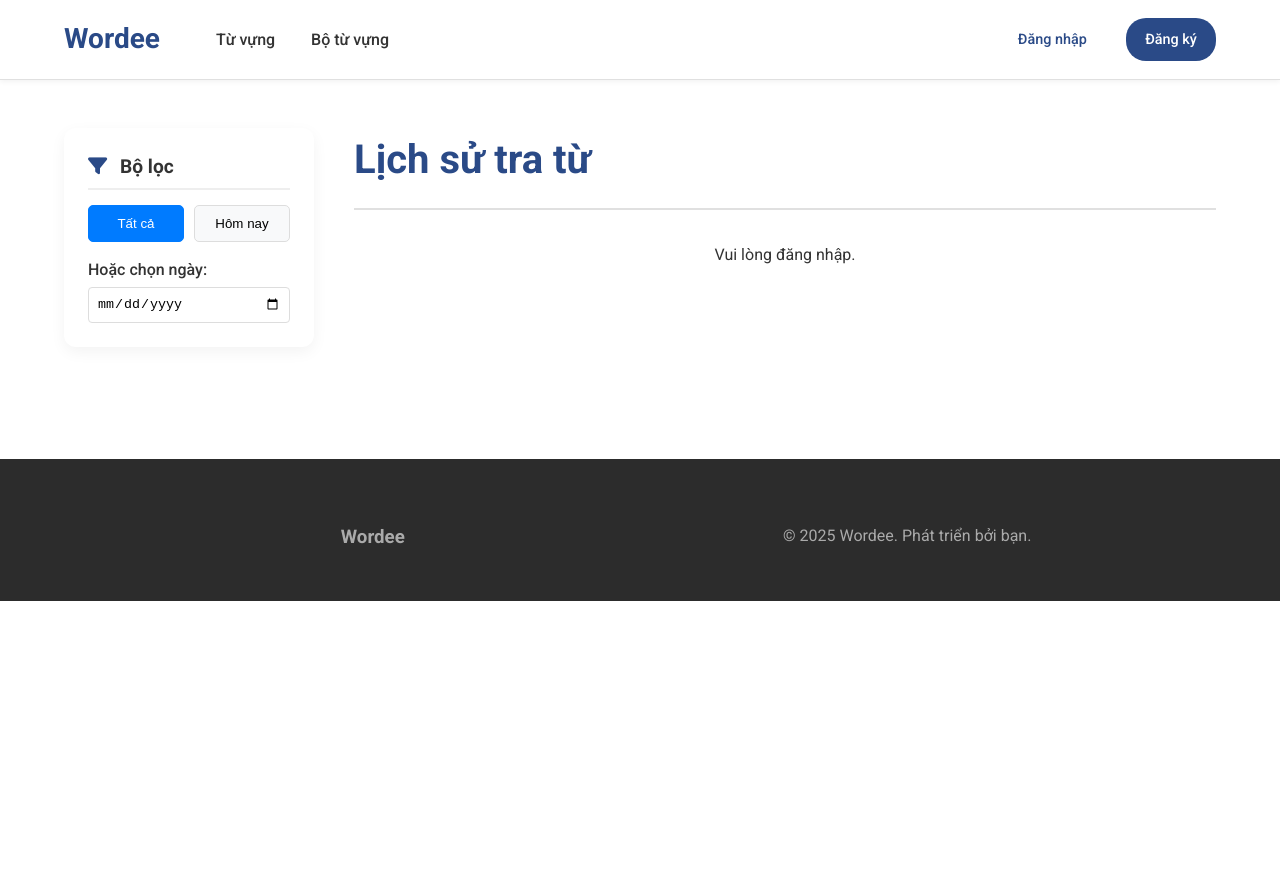
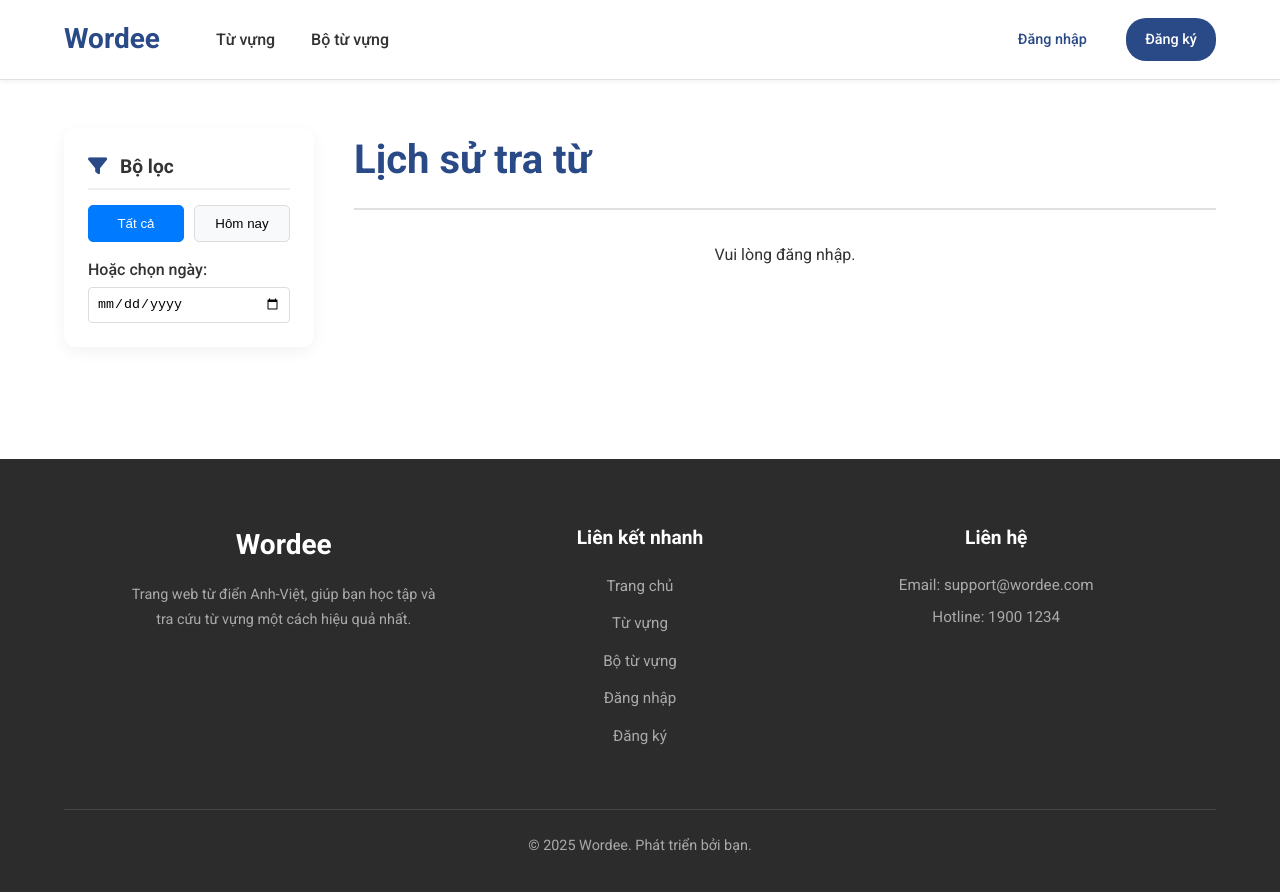
Before and after one commit to TuQuocTuan/Web_TuDien, a website: page html/word_history.html in a window 1280 px wide. Before the commit the page ends 800 px from the top, so only its background shows below. Drawn offline with Linux system fonts and the light colour scheme.

Commit message:
sua footer ls

```diff
--- a/html/word_history.html
+++ b/html/word_history.html
@@ -76,7 +76,27 @@
 
     <footer id="footer">
         <div class="footer-content">
-            <h3>Wordee</h3>
+            <div class="footer-about">
+                <h3>Wordee</h3>
+                <p>Trang web từ điển Anh-Việt, giúp bạn học tập và tra cứu từ vựng một cách hiệu quả nhất.</p>
+            </div>
+            <div class="footer-links">
+                <h4>Liên kết nhanh</h4>
+                <ul>
+                    <li><a href="index.html">Trang chủ</a></li>
+                    <li><a href="word_list.html">Từ vựng</a></li>
+                    <li><a href="album.html">Bộ từ vựng</a></li>
+                    <li><a href="login.html">Đăng nhập</a></li>
+                    <li><a href="signup.html">Đăng ký</a></li>
+                </ul>
+            </div>
+            <div class="footer-contact">
+                <h4>Liên hệ</h4>
+                <p>Email: support@wordee.com</p>
+                <p>Hotline: 1900 1234</p>
+            </div>
+        </div>
+        <div class="footer-bottom">
             <p>&copy; 2025 Wordee. Phát triển bởi bạn.</p>
         </div>
     </footer>
```
